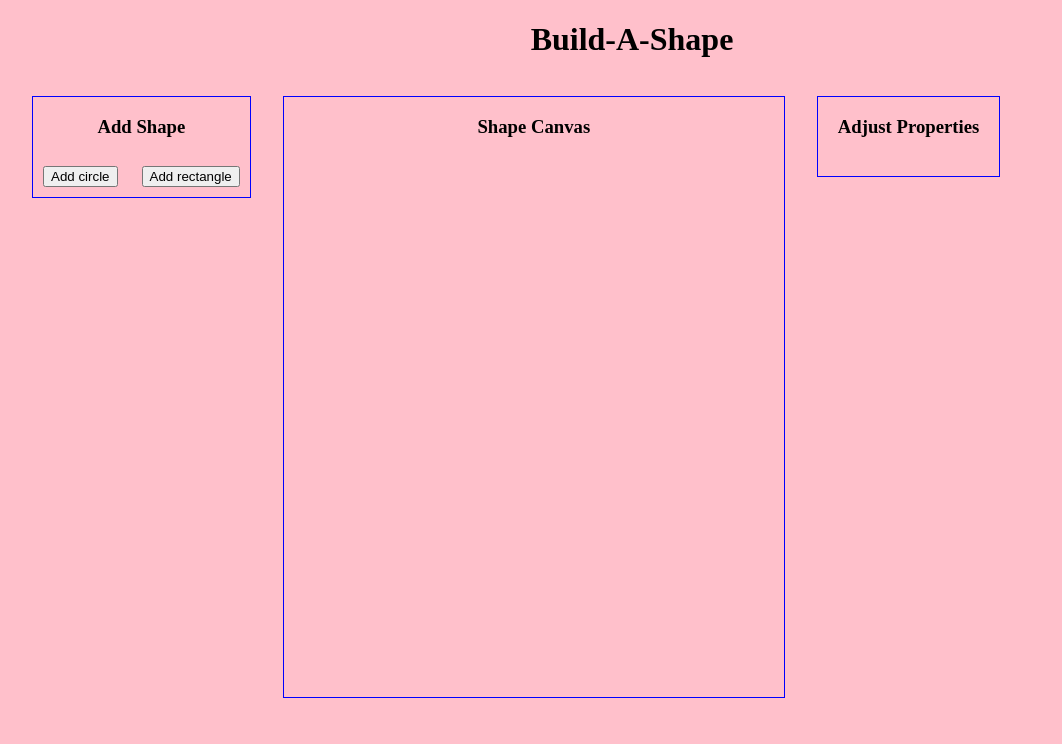
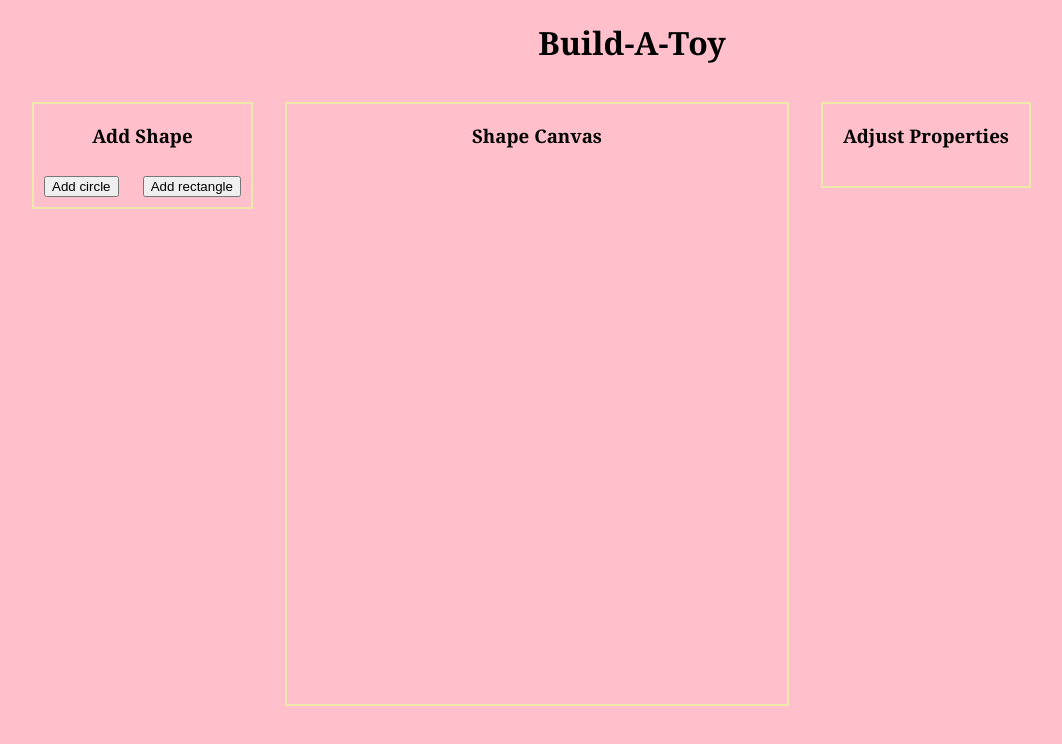
Before and after one commit to emilyresch/screencastify_assessment, a plain HTML site: page index.html in a window 1280 px wide. Shown: the whole page, without its empty margins (8-1070 px from the left). Drawn offline with nearby package versions, Linux system fonts and the light colour scheme.

Commit message:
fixed colors and font

```diff
--- a/index.html
+++ b/index.html
@@ -9,7 +9,7 @@
 <body>
 
 <div class="container">
-    <h1>Build-A-Shape</h1>
+    <h1>Build-A-Toy</h1>
 
     <div id="create-shape">
         <h3>Add Shape</h3>
@@ -32,7 +32,7 @@
 </div>
 
 <script src="script.js"></script>
-<script src="https://code.jquery.com/jquery-3.5.0.js"></script>
+<!-- <script src="https://code.jquery.com/jquery-3.5.0.js"></script> -->
 
 
 </body>
--- a/script.js
+++ b/script.js
@@ -109,7 +109,8 @@ function clickShape(e) {
     propPanel.setAttribute("id", e.target.id);
     propPanel.style.height = "auto";
     propPanel.style.width = "100%";
-    propPanel.style.border = "1px solid green";
+    propPanel.style.border = "1px solid palevioletred";
+    propPanel.style.paddingBottom = "5px";
 
     //create CIRCLE panel and tools (radius - height/width/borderRadius)
     let radiusRange = document.createElement("input");
@@ -174,7 +175,6 @@ function clickShape(e) {
             rectangle[shapeId].style.width = newWidth + "px";
         }
     };
-
 
     let hlabel = document.createElement("p");
     hlabel.innerText = "height:";
@@ -271,9 +271,6 @@ function deleteShape(e) {
 
 //highlight shape on mouseenter
 function highlightShape(e) {
-    // console.log("hovering!");
-    // console.log(e.target.id);
-    // console.log(this.id);
     if (e.target.id === this.id) {
         this.style.border = "5px solid red";
     }
--- a/style.css
+++ b/style.css
@@ -2,6 +2,8 @@
 
 body {
     background-color: pink;
+    font-family: Georgia, 'Times New Roman', Times, serif;
+    color: black;
 }
 
 .container {
@@ -19,7 +21,7 @@ h1 {
     width: auto;
     float: left;
     margin: 1em;
-    border: 1px solid blue;
+    border: 2px solid palegoldenrod;
 }
 
 #canvas {
@@ -27,7 +29,7 @@ h1 {
     width: 500px;
     float: left;
     margin: 1em;
-    border: 1px solid blue;
+    border: 2px solid palegoldenrod;
 }
 
 #properties {
@@ -35,7 +37,7 @@ h1 {
     width: auto;
     float: left;
     margin: 1em;
-    border: 1px solid blue;
+    border: 2px solid palegoldenrod;
     padding-left: 20px;
     padding-right: 20px;
     padding-bottom: 20px;
```
Also changed, not shown: 1 other file.
